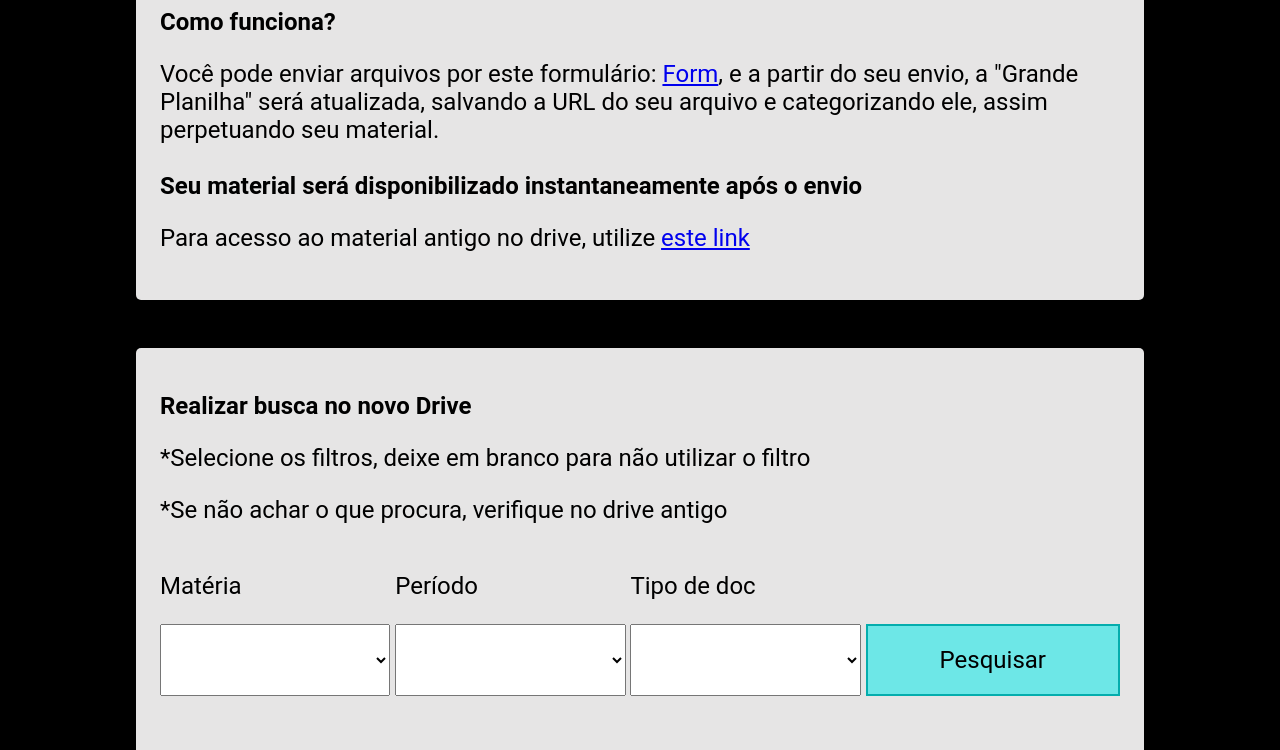
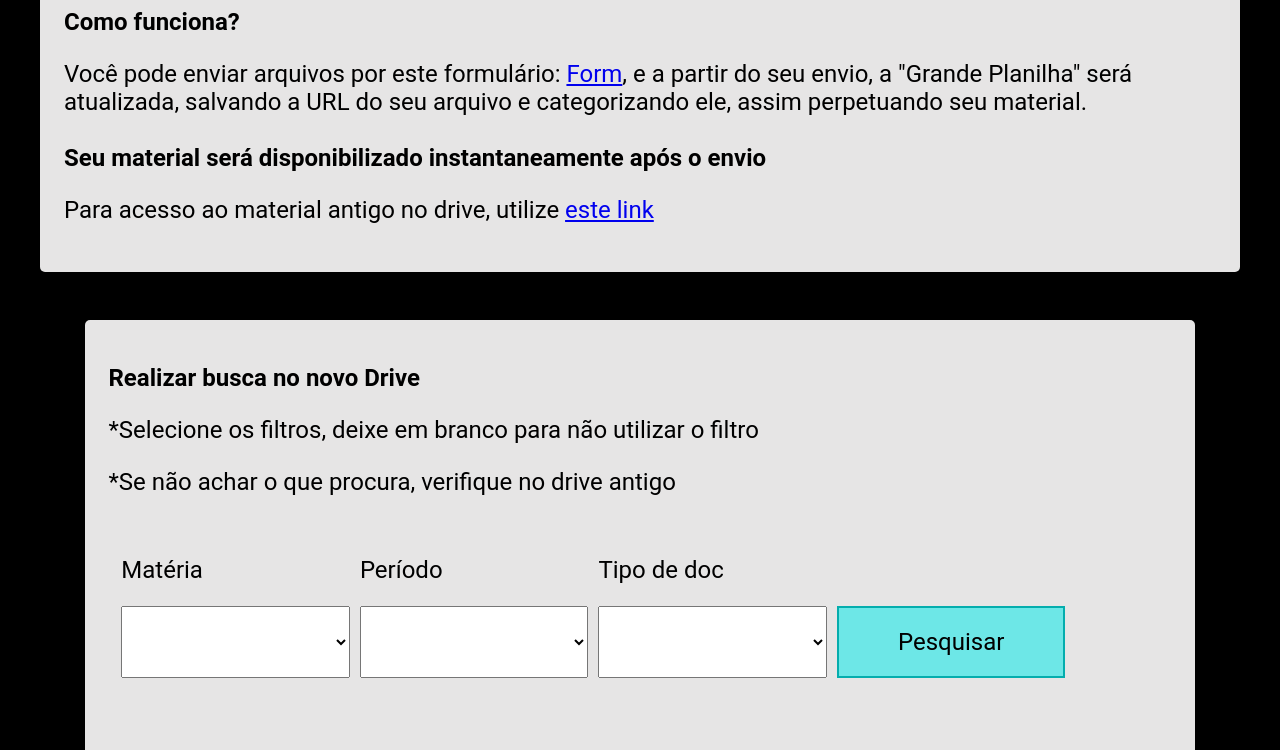
Before and after one commit to wellbrez/DriveCA, a plain HTML site: page index.html in a window 1280 px wide. Shown: the part 187-937 px from the top of the page. Drawn offline with Linux system fonts and the light colour scheme; no server answers.

Commit message:
Update style.css

```diff
--- a/style.css
+++ b/style.css
@@ -5,10 +5,13 @@
 #barrafiltro
 {
     display:grid;
-    grid-template-columns:24% 24% 24% auto;
+    grid-template-columns:22% 22% 22% 22%;
     grid-template-rows:3em 3em;
-    grid-gap:.2em;
+    grid-gap:1%;
     margin-bottom:1em;
+    max-width:90vw;
+    overflow:hidden;
+    padding:1vw;
 
 }
 h1,ovd
@@ -32,7 +35,6 @@ section
     background-color:rgb(230, 229, 229);
     padding:1em;
     border-radius:5px;
-    width:40em;
     max-width:90vw;
     overflow:hidden;
     margin-top:2em;
@@ -48,7 +50,8 @@ body{
     place-items:center;
     width: 100%;
     height:100%;
-    overflow:auto;
+    overflow-y:auto;
+    overflow-x:hidden;
     background:black;
 
 }
@@ -70,9 +73,9 @@ table
 td,th
 {
     text-align:center;
-    width:20%;
+    max-width:20vw;
     height:100px;
-    overflow:auto;
+    overflow:hidden;
     outline:1px solid rgb(37, 37, 37);
     border-radius:5px;
     background-color:rgb(230, 229, 229);
@@ -80,7 +83,8 @@ td,th
 }
 td a
 {
-    width:100%;
+    max-width:20vw;
+    overflow:hidden;
     height:100%;
     display:flexbox;
     place-items:center;
@@ -106,7 +110,8 @@ th
 }
 button
 {
-    padding:20px;
+    padding:auto;
+    overflow:hidden;
     outline:none;
     background:rgb(109, 231, 231);
     border:2px solid rgb(4, 173, 173);
```
